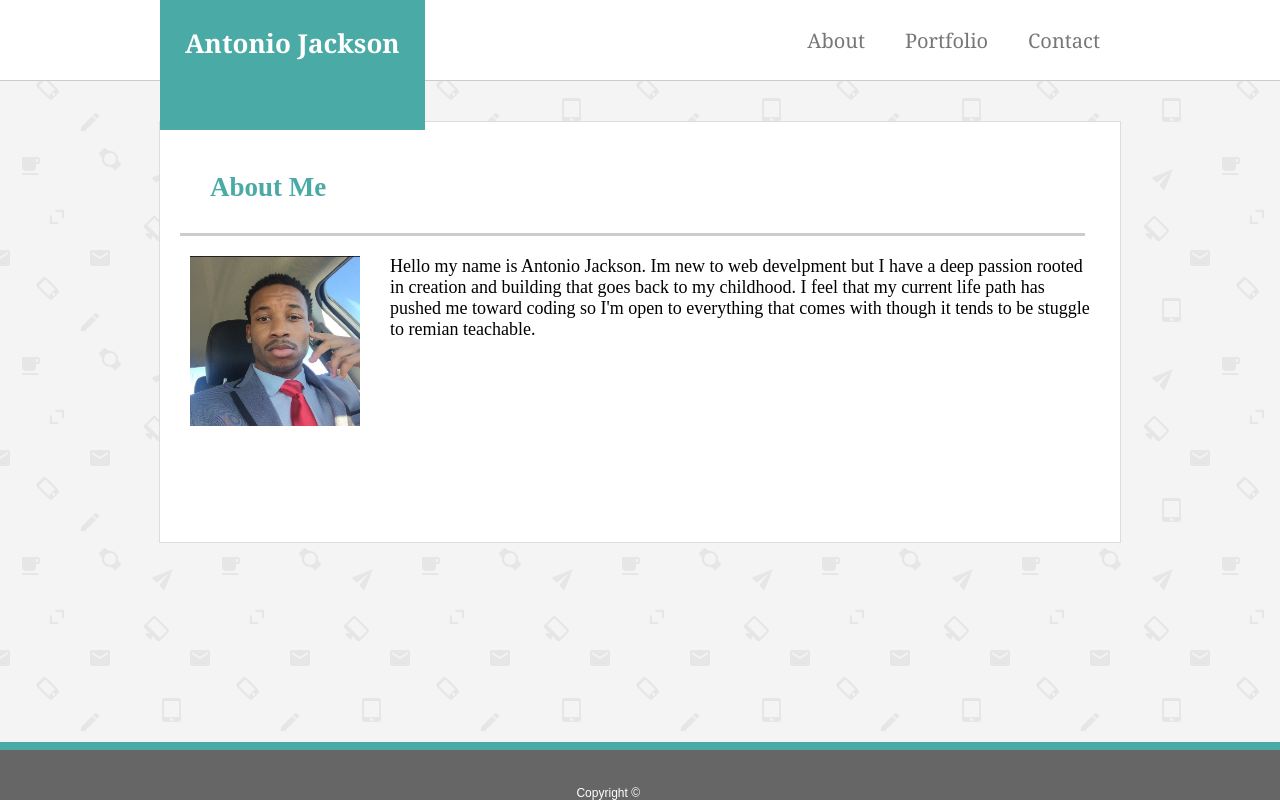
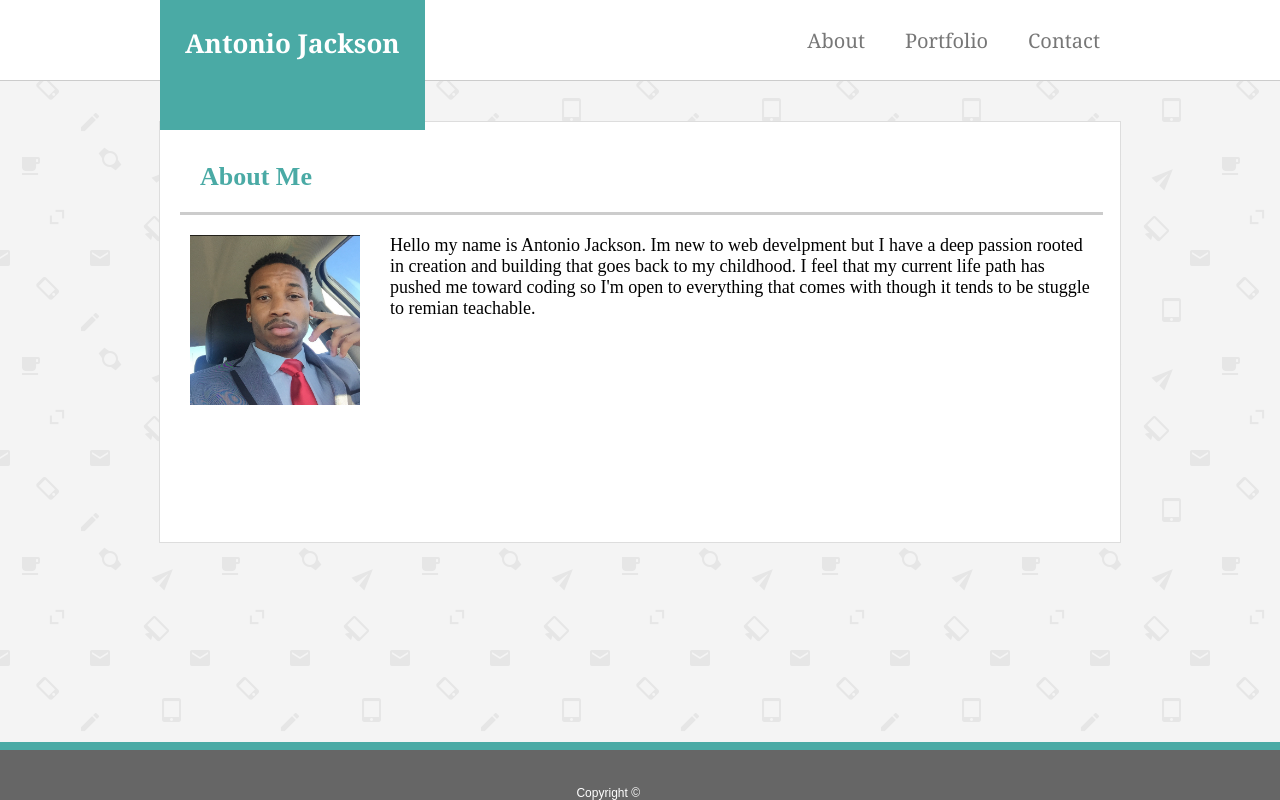
Before and after one commit to ajackson89/portfolio, a plain HTML site: page index.html in a window 1280 px wide. Drawn offline with Linux system fonts and the light colour scheme.

Commit message:
fixed a broken H1 tag on index page

```diff
--- a/style.css
+++ b/style.css
@@ -74,17 +74,19 @@
     border-width: thin;
 }
 
-.about_me {
+.about_me H1{
     float: left;
     border-bottom-style: solid;
     border-bottom-width: 3px;
     border-color: #cccccc;
     color: #4aaaa5;
-    font-size: 18px;
+    font-size: 26px;
     vertical-align: middle;
-    width: 88%;
-    padding: 30px;
+    width: 92%;
+    padding: 20px;
     margin: 20px;
+    font-family: auto;
+    background-color: white;
 }
 
 .picture {
```
